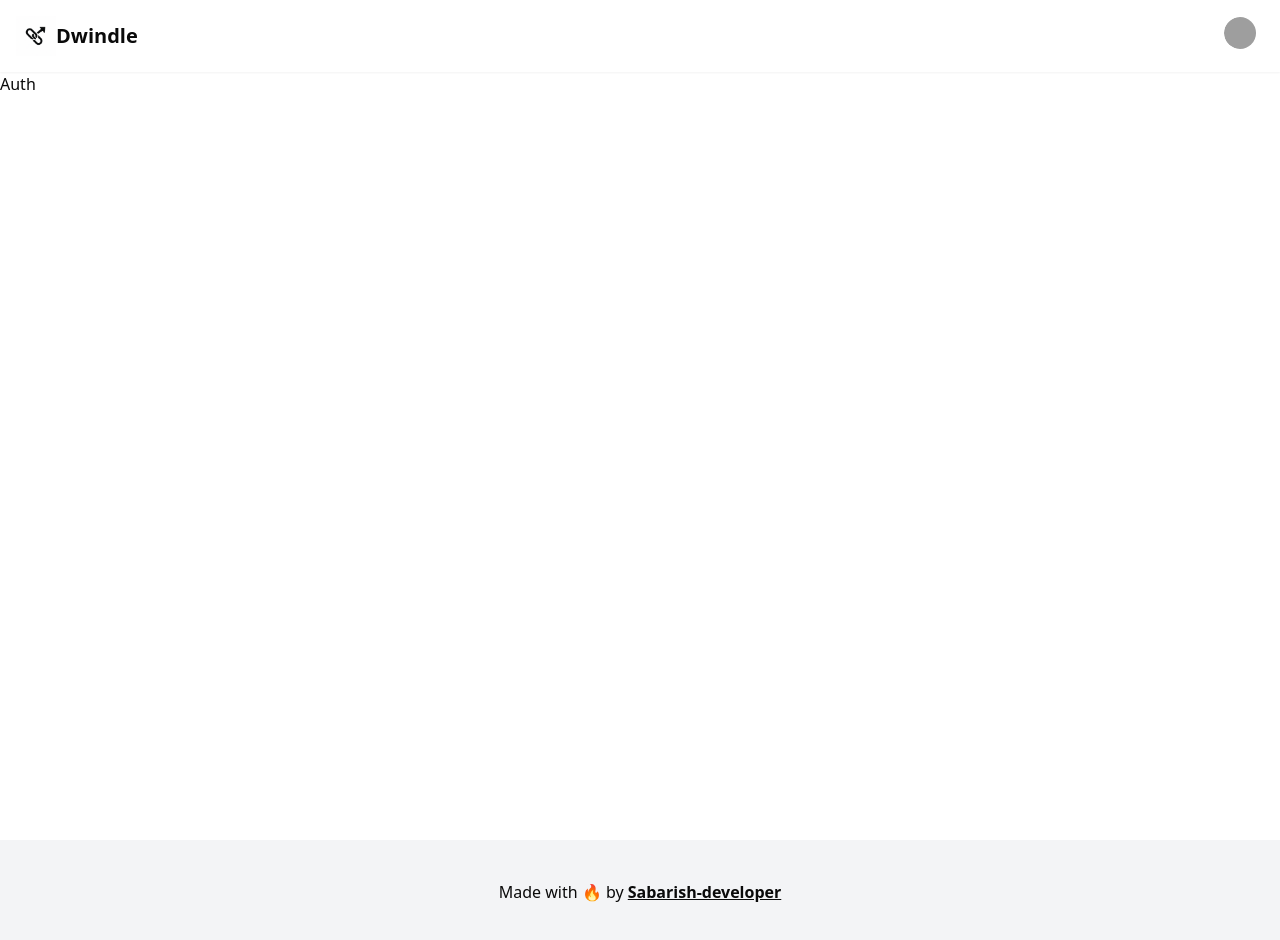
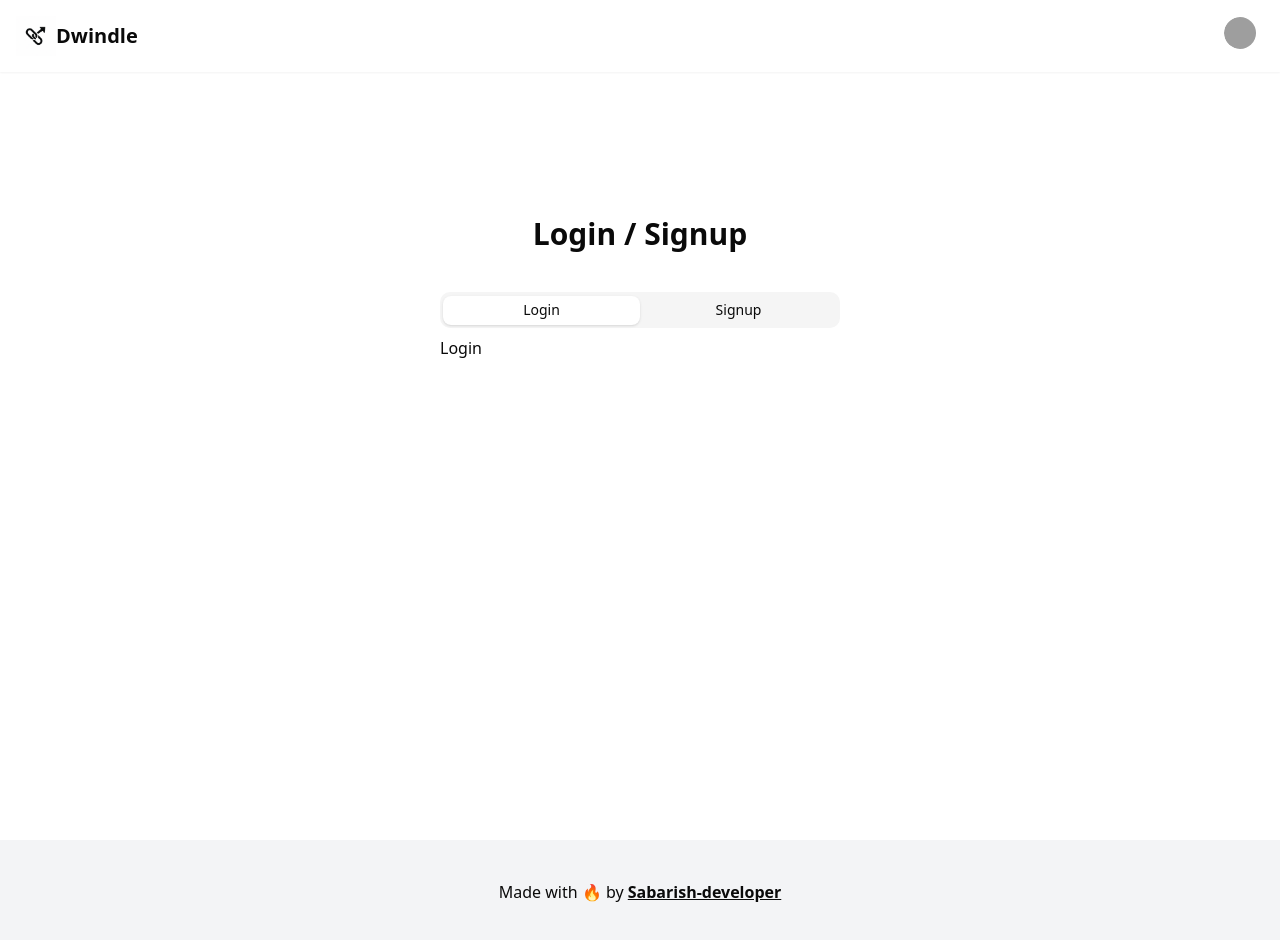
Before and after one commit to Sabarish-developer/url-shortener, a React (Vite) app: page /auth in a window 1280 px wide. Shown: the top 940 px of the page. Built offline with nearby package versions, Linux system fonts and the light colour scheme; grey boxes are pictures that could not be loaded.

Commit message:
add auth page

```diff
--- a/package.json
+++ b/package.json
@@ -14,6 +14,7 @@
     "@radix-ui/react-avatar": "^1.1.10",
     "@radix-ui/react-dropdown-menu": "^2.1.15",
     "@radix-ui/react-slot": "^1.2.3",
+    "@radix-ui/react-tabs": "^1.1.12",
     "@supabase/supabase-js": "^2.50.3",
     "@tailwindcss/vite": "^4.1.11",
     "class-variance-authority": "^0.7.1",
@@ -22,8 +23,10 @@
     "react": "^19.1.0",
     "react-dom": "^19.1.0",
     "react-router-dom": "^7.6.3",
+    "react-spinners": "^0.17.0",
     "tailwind-merge": "^3.3.1",
-    "tailwindcss": "^4.1.11"
+    "tailwindcss": "^4.1.11",
+    "yup": "^1.6.1"
   },
   "devDependencies": {
     "@eslint/js": "^9.29.0",
--- /dev/null
+++ b/src/components/login.jsx
@@ -0,0 +1,10 @@
+
+
+export const Login = () => {
+
+    return (
+        <div>
+            Login
+        </div>
+    )
+}
--- /dev/null
+++ b/src/components/signup.jsx
@@ -0,0 +1,10 @@
+
+
+export const Signup = () => {
+
+    return (
+        <div>
+            Sign up
+        </div>
+    )
+}
--- /dev/null
+++ b/src/components/ui/tabs.jsx
@@ -0,0 +1,60 @@
+import * as React from "react"
+import * as TabsPrimitive from "@radix-ui/react-tabs"
+
+import { cn } from "@/lib/utils"
+
+function Tabs({
+  className,
+  ...props
+}) {
+  return (
+    <TabsPrimitive.Root
+      data-slot="tabs"
+      className={cn("flex flex-col gap-2", className)}
+      {...props} />
+  );
+}
+
+function TabsList({
+  className,
+  ...props
+}) {
+  return (
+    <TabsPrimitive.List
+      data-slot="tabs-list"
+      className={cn(
+        "bg-muted text-muted-foreground inline-flex h-9 w-fit items-center justify-center rounded-lg p-[3px]",
+        className
+      )}
+      {...props} />
+  );
+}
+
+function TabsTrigger({
+  className,
+  ...props
+}) {
+  return (
+    <TabsPrimitive.Trigger
+      data-slot="tabs-trigger"
+      className={cn(
+        "data-[state=active]:bg-background dark:data-[state=active]:text-foreground focus-visible:border-ring focus-visible:ring-ring/50 focus-visible:outline-ring dark:data-[state=active]:border-input dark:data-[state=active]:bg-input/30 text-foreground dark:text-muted-foreground inline-flex h-[calc(100%-1px)] flex-1 items-center justify-center gap-1.5 rounded-md border border-transparent px-2 py-1 text-sm font-medium whitespace-nowrap transition-[color,box-shadow] focus-visible:ring-[3px] focus-visible:outline-1 disabled:pointer-events-none disabled:opacity-50 data-[state=active]:shadow-sm [&_svg]:pointer-events-none [&_svg]:shrink-0 [&_svg:not([class*='size-'])]:size-4",
+        className
+      )}
+      {...props} />
+  );
+}
+
+function TabsContent({
+  className,
+  ...props
+}) {
+  return (
+    <TabsPrimitive.Content
+      data-slot="tabs-content"
+      className={cn("flex-1 outline-none", className)}
+      {...props} />
+  );
+}
+
+export { Tabs, TabsList, TabsTrigger, TabsContent }
--- a/src/pages/auth.jsx
+++ b/src/pages/auth.jsx
@@ -1,8 +1,28 @@
+import {Login} from "../components/login";
+import {Signup} from "../components/signup";
+
+import {useState} from 'react';
+import { useSearchParams } from "react-router-dom";
+
+import { Tabs, TabsContent, TabsList, TabsTrigger } from "@/components/ui/tabs"
+
 export const Auth = () => {
 
+    const [searchParams] = useSearchParams();
+
     return (
-        <div>
-            Auth
+        <div className="flex flex-col items-center gap-10 mt-36">
+            <h1 className="text-3xl font-bold">
+                {searchParams.get("createNew") ? "Hold up, let's login first!!!" : "Login / Signup"}
+            </h1>
+            <Tabs defaultValue="login" className="sm:w-[400px]">
+                <TabsList className='grid grid-cols-2 w-full'>
+                    <TabsTrigger value="login">Login</TabsTrigger>
+                    <TabsTrigger value="signup">Signup</TabsTrigger>
+                </TabsList>
+                <TabsContent value="login"><Login /></TabsContent>
+                <TabsContent value="signup"><Signup /></TabsContent>
+            </Tabs>
         </div>
     )
 }
--- a/src/pages/landing.jsx
+++ b/src/pages/landing.jsx
@@ -42,7 +42,7 @@
             <Accordion type="multiple" collapsible className="px-2 md:px-11 w-full">
                 <AccordionItem value="item-1">
                     <AccordionTrigger>
-                        How does the Trimrr URL shortener works?
+                        How does the Dwindle URL shortener works?
                     </AccordionTrigger>
                     <AccordionContent>
                         When you enter a long URL, our system generates a shorter version of
```
Also changed, not shown: 1 other file (tests, documents, lock files or other folders).
